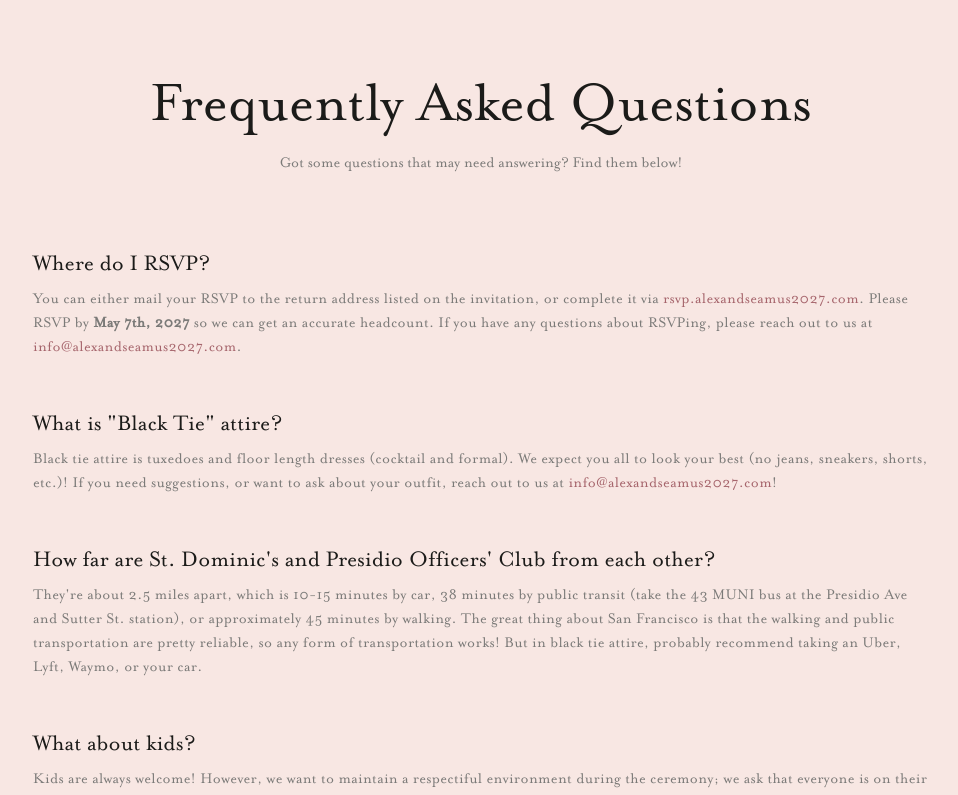
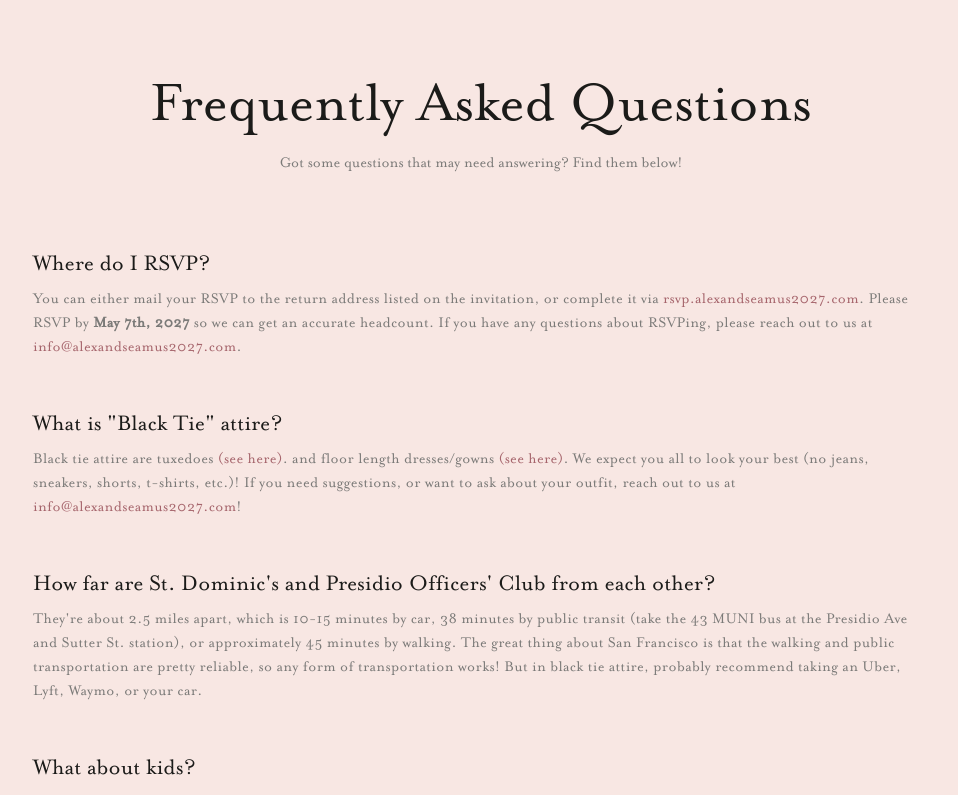
Before and after one commit to alexandrarh/wedding-website, a React (Vite) app: page /faq in a window 1280 px wide. Shown: the top 795 px of the page, without its empty margins (159-1117 px from the left). Built offline with nearby package versions, Linux system fonts and the light colour scheme.

Commit message:
Update itinerary and faq

```diff
--- a/src/components/FaqSection.tsx
+++ b/src/components/FaqSection.tsx
@@ -32,7 +32,25 @@
     question: 'What is "Black Tie" attire?',
     answer: (
       <span>
-        Black tie attire is tuxedoes and floor length dresses (cocktail and formal). We expect you all to look your best (no jeans, sneakers, shorts, etc.)! If you need suggestions, or want to ask about your outfit, reach out to us at {''}
+        Black tie attire are tuxedoes {''}
+        <a
+          href="https://tinyurl.com/27pspvef"
+          target="_blank"
+          rel="noopener noreferrer"
+          className="text-[var(--color-rose)]"
+        >
+          (see here)
+        </a>.
+        and floor length dresses/gowns {''}
+        <a
+          href="https://www.pinterest.com/search/pins/?q=black%20tie%20attire%20women&rs=typed"
+          target="_blank"
+          rel="noopener noreferrer"
+          className="text-[var(--color-rose)]"
+        >
+          (see here)
+        </a>.
+        We expect you all to look your best (no jeans, sneakers, shorts, t-shirts, etc.)! If you need suggestions, or want to ask about your outfit, reach out to us at {''}
         <a
           href="mailto:info@alexandseamus2027.com"
           rel="noopener noreferrer"
--- a/src/components/ItineraryDetails.tsx
+++ b/src/components/ItineraryDetails.tsx
@@ -14,9 +14,9 @@
         Join us for some drinks and light bites as we get ready for the big day. Cocktail attire is recommended.
         <br></br>
         <p className="pt-2 text-lg text-[var(--color-rose)] leading-6" style={{ fontFamily: 'var(--font-italic)' }}>
-          Coqueta
+          High Horse
           <br></br>
-          Pier 5 The Embarcadero, San Francisco
+          582 Washington St, San Francisco, CA 94111
           <br></br>
           June 4th at six o'clock in the evening
         </p>
```
